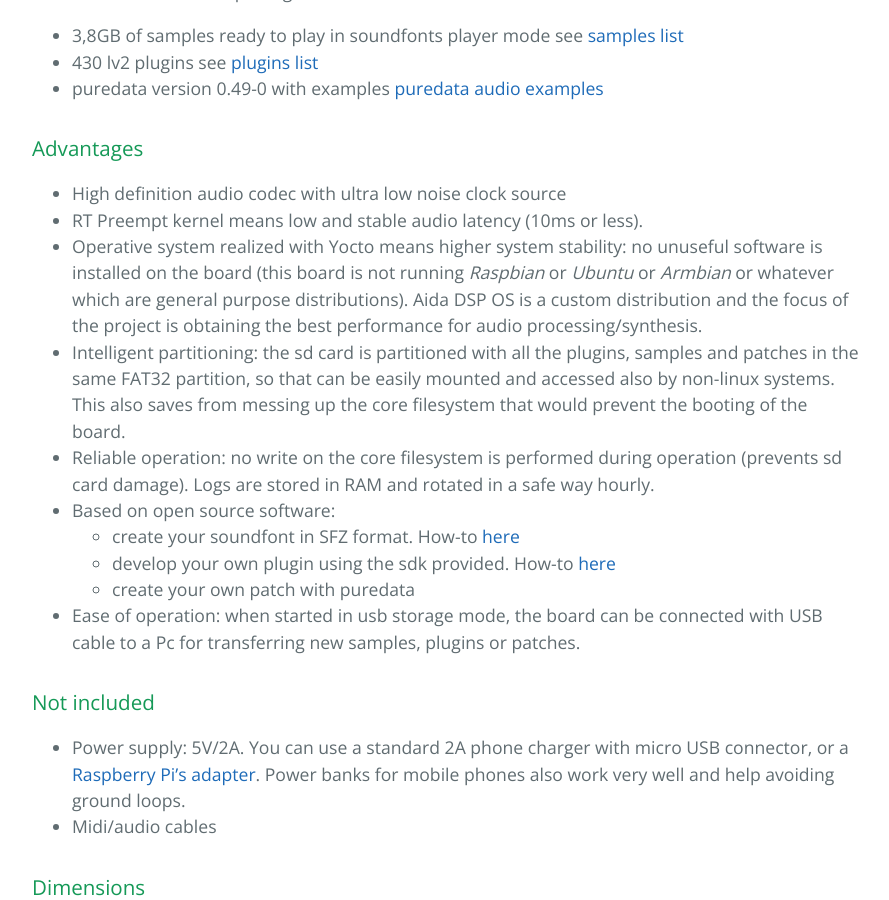
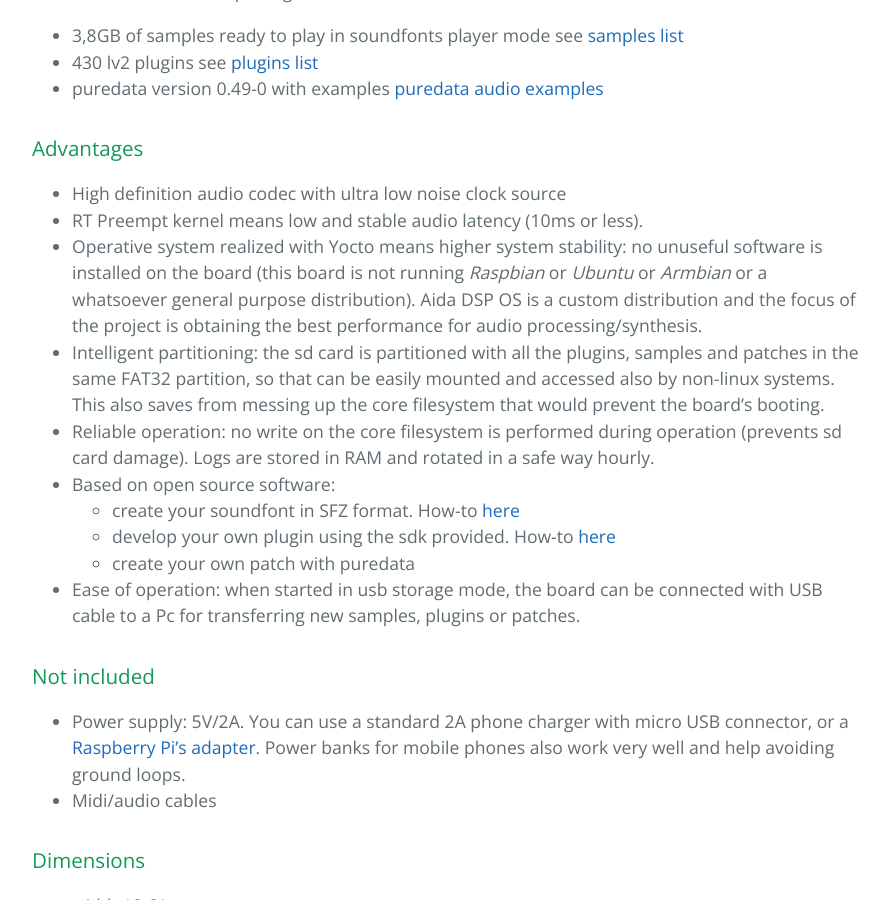
Before and after one commit to AidaDSP/AidaDSP.github.io, a Jekyll site: the page built from aida_dsp_os.md, in a window 1280 px wide and 900 px high, scrolled down 1525 px. Shown: the whole window, without its empty margins (192-1081 px from the left). Built offline with Jekyll 4.4.1, drawn with Linux system fonts in a browser that asks for light colours; part of the change alters nothing that is shown; some of the changed text lies outside the part shown.

Commit message:
Adjusted content

```diff
--- a/aida_dsp_os.md
+++ b/aida_dsp_os.md
@@ -48,10 +48,10 @@ package:
 - High definition audio codec with ultra low noise clock source
 - RT Preempt kernel means low and stable audio latency (10ms or less).
 - Operative system realized with Yocto means higher system stability: no unuseful software
-is installed on the board (this board is not running _Raspbian_ or _Ubuntu_ or _Armbian_ or whatever which are general purpose distributions). Aida DSP OS
+is installed on the board (this board is not running _Raspbian_ or _Ubuntu_ or _Armbian_ or a whatsoever general purpose distribution). Aida DSP OS
 is a custom distribution and the focus of the project is obtaining the best performance for audio processing/synthesis.
 - Intelligent partitioning: the sd card is partitioned with all the plugins, samples and patches in the same FAT32 partition, so that
-can be easily mounted and accessed also by non-linux systems. This also saves from messing up the core filesystem that would prevent the booting of the board.
+can be easily mounted and accessed also by non-linux systems. This also saves from messing up the core filesystem that would prevent the board's booting.
 - Reliable operation: no write on the core filesystem is performed during operation (prevents sd card damage). Logs are stored in RAM and rotated in a safe way hourly.
 - Based on open source software:
   * create your soundfont in SFZ format. How-to [here]({{ '/howto_make_your_own_sfz_soundfont.html' | absolute_url }})
@@ -87,9 +87,10 @@ can be easily mounted and accessed also by non-linux systems. This also saves fr
 
 - [Gallery]()
 - [Video 1: Rhodes piano](https://www.youtube.com/watch?v=kfzPL0KXjlY)
-- [Mod Duo mode](https://www.youtube.com)
-- [Sampler mode](https://www.youtube.com)
-- [Puredata mode](https://www.youtube.com)
+- [Video 2: Live usage with a loop station](https://www.youtube.com/watch?v=8az4FD6caq4)
+- [Mod Duo mode](https://www.youtube.com/channel/UCHDkEU3hgz7rVfUCDqRAoJQ)
+- [Sampler mode](https://www.youtube.com/channel/UCHDkEU3hgz7rVfUCDqRAoJQ)
+- [Puredata mode](https://www.youtube.com/channel/UCHDkEU3hgz7rVfUCDqRAoJQ)
 
 ### Powered by
 
@@ -106,7 +107,6 @@ can be easily mounted and accessed also by non-linux systems. This also saves fr
 ### Credits
 
 This product would not exists without the impressive work of the guys at **Moddevices**
-and the big community that they created around their product. We want to actively contribute to the Mod Duo
-community and software and we're looking for the best options to do so.
+and the big community that they created around their product. Last but not least, Aida DSP OS wouldn't exist without open source software. We want to actively contribute to the Mod Duo community and the opensource software and we're looking for the best options to do so.
 
 [Go to the Home Page]({{ '/' | absolute_url }})
```
